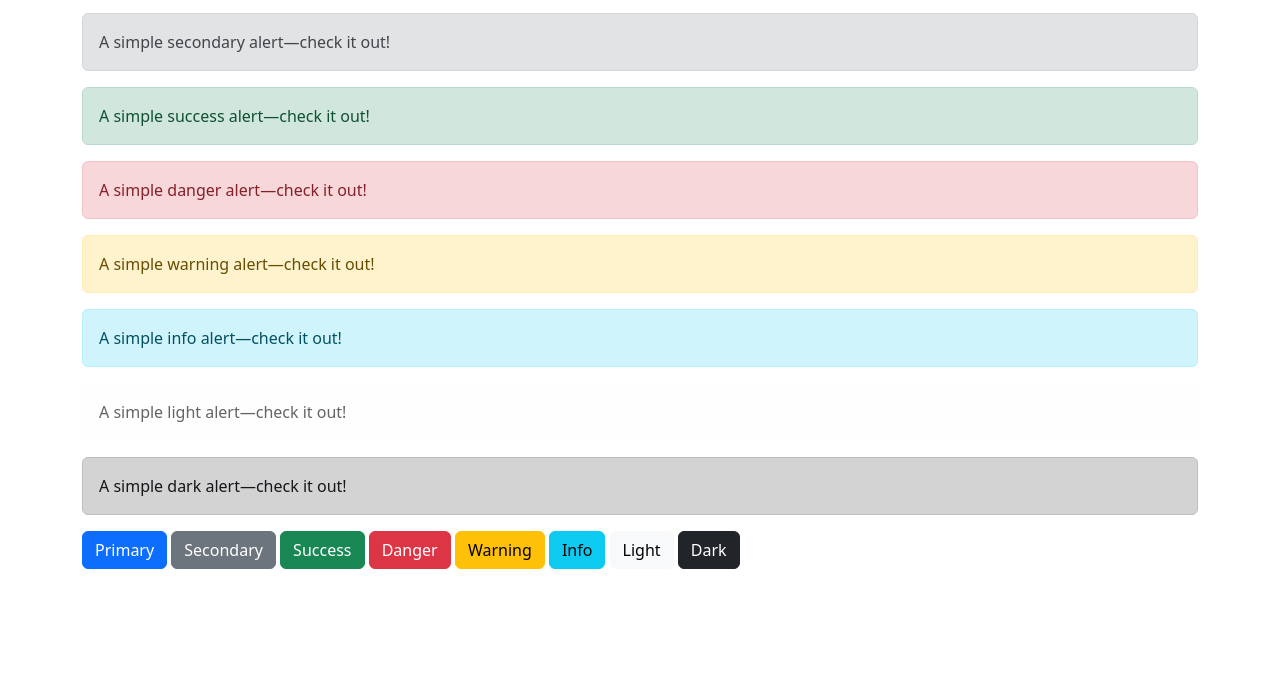
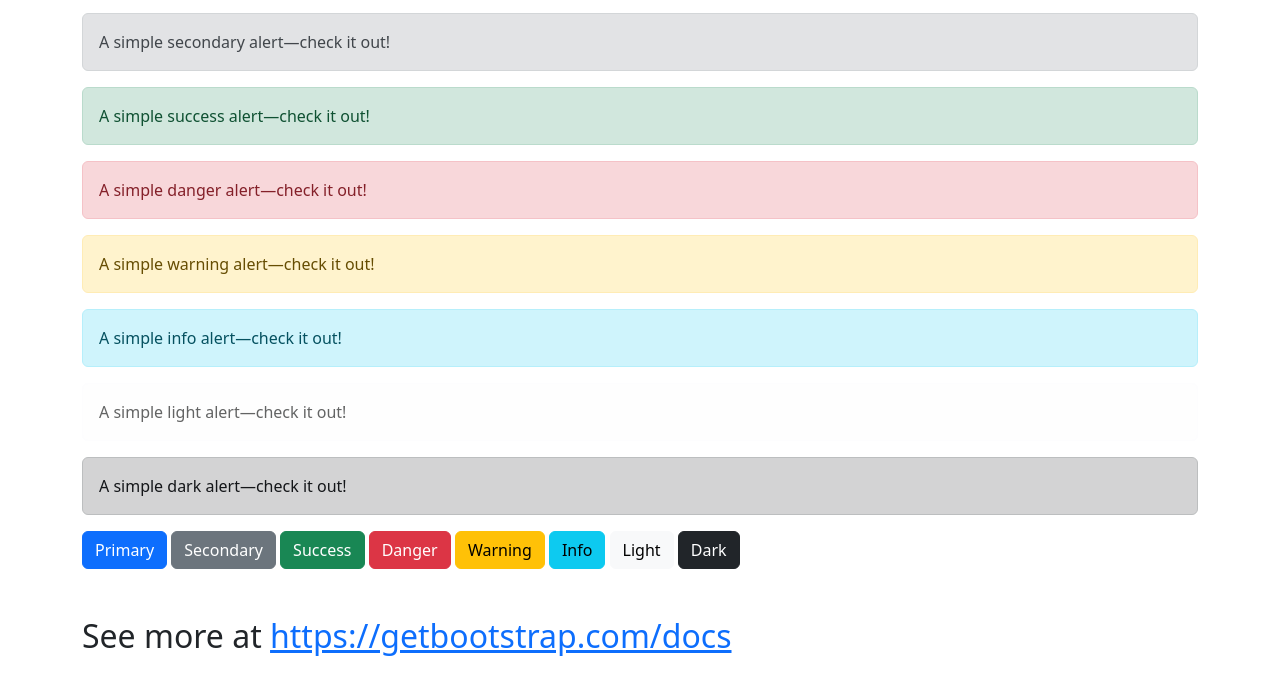
Before and after one commit to diego-salves/JS-course, a plain HTML site: page bootstrap-basics/index.html in a window 1280 px wide. Shown: the part 117-800 px from the top of the page. Drawn offline with nearby package versions, Linux system fonts and the light colour scheme.

Commit message:
created simple bootstrap page

```diff
--- a/bootstrap-basics/index.html
+++ b/bootstrap-basics/index.html
@@ -55,7 +55,11 @@
         <button type="button" class="btn btn-dark">Dark</button>
     </div>
 
+    <br><br>
 
+    <div class="container">
+    <h2>See more at <a href="https://getbootstrap.com/docs">https://getbootstrap.com/docs</a></h2>
+    </div>
 
 
 <!-- JavaScript Bundle with Popper -->
```
